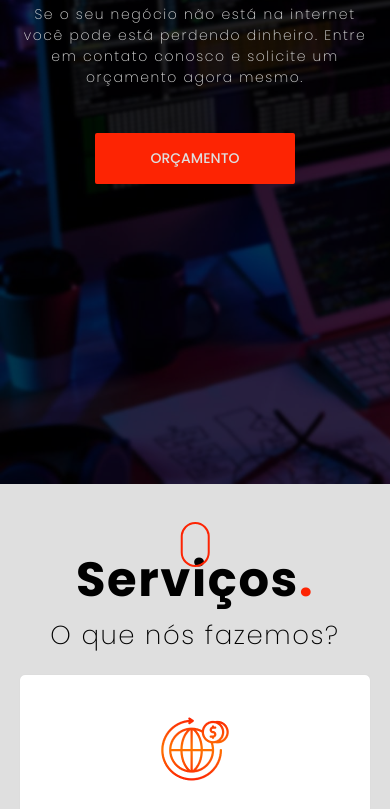
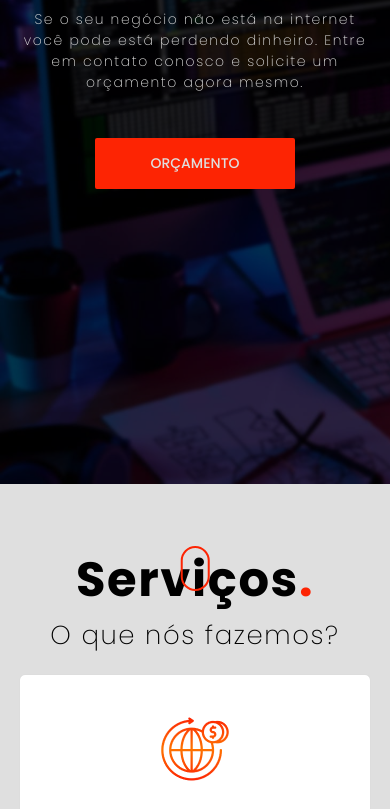
Before and after one commit to eri-prado/agencia-weev, a plain HTML site: page index.html in a window 390 px wide. Shown: the part 229-1038 px from the top of the page. Drawn offline with Linux system fonts and the light colour scheme.

Commit message:
style changes

```diff
--- a/css/style.css
+++ b/css/style.css
@@ -299,7 +299,7 @@ svg:hover {
 
 @media (max-width: 576px) {
   .cta .container {
-    padding: 5px 0 0 0;
+    padding: 10px 0 0 0;
   }
 
   .cta h1 {
@@ -315,4 +315,8 @@ svg:hover {
     padding: 0.9em 2em;
     font-size: .875rem;
   }
+
+  .scroll-down {
+    bottom: 1rem;
+  }
 }
```
